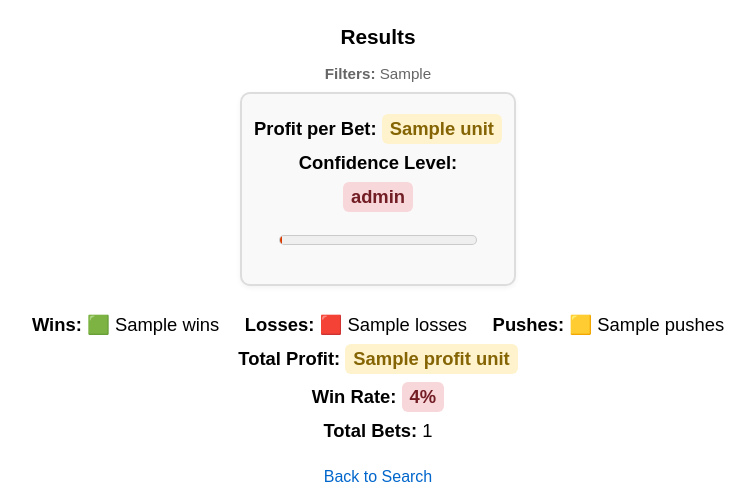
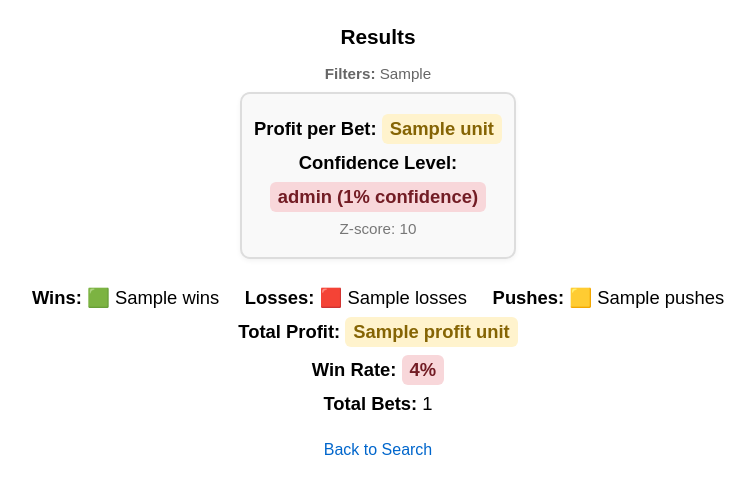
Before and after one commit to jietfan21/prediction-app, a Flask app: template templates/results.html in a window 1280 px wide. Shown: the top 490 px of the page, without its empty margins (262-1017 px from the left). Run offline with Flask 2, Linux system fonts and the light colour scheme; the template is opened without the code that fills it: most values are stand-ins (such as "Sample title", 1, 10 or a date in 2020).

Commit message:
Update results.html

```diff
--- a/templates/results.html
+++ b/templates/results.html
@@ -93,20 +93,15 @@
     </p>
 
     <p><strong>Confidence Level:</strong></p>
-   <p>
-  <span class="pill {% if confidence_level == 'High' %}green{% elif confidence_level == 'Medium' %}yellow{% else %}red{% endif %}">
-    {{ confidence_level }}
-  </span>
-</p>
+    <p>
+      <span class="pill {% if confidence_level == 'High' %}green{% elif confidence_level == 'Medium' %}yellow{% else %}red{% endif %}">
+        {{ confidence_level }} ({{ confidence_percent }}% confidence)
+      </span>
+    </p>
 
-    <meter
-      value="{{ confidence_percent }}"
-      min="0"
-      max="100"
-      low="40"
-      high="70"
-      optimum="100">
-    </meter>
+    <p style="font-size: 0.95rem; color: #777;">
+      Z-score: {{ z_score }}
+    </p>
   </div>
 
   <!-- Breakdown -->
@@ -114,6 +109,7 @@
      <strong>Losses:</strong> 🟥 {{ losses }} &nbsp;&nbsp;&nbsp;
      <strong>Pushes:</strong> 🟨 {{ pushes }}</p>
 
+  <!-- Other Stats -->
   <p>
     <strong>Total Profit:</strong>
     <span class="pill {% if profit > 0 %}green{% elif profit < 0 %}red{% else %}yellow{% endif %}">
```
